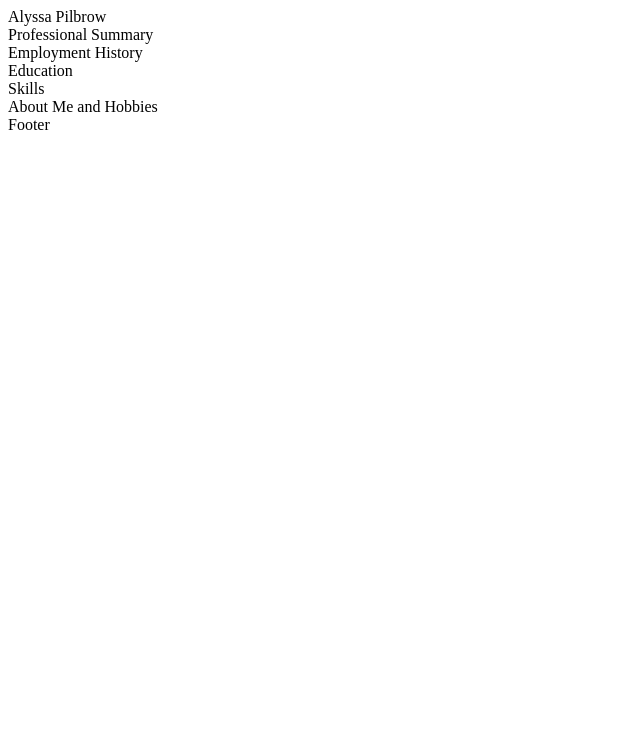
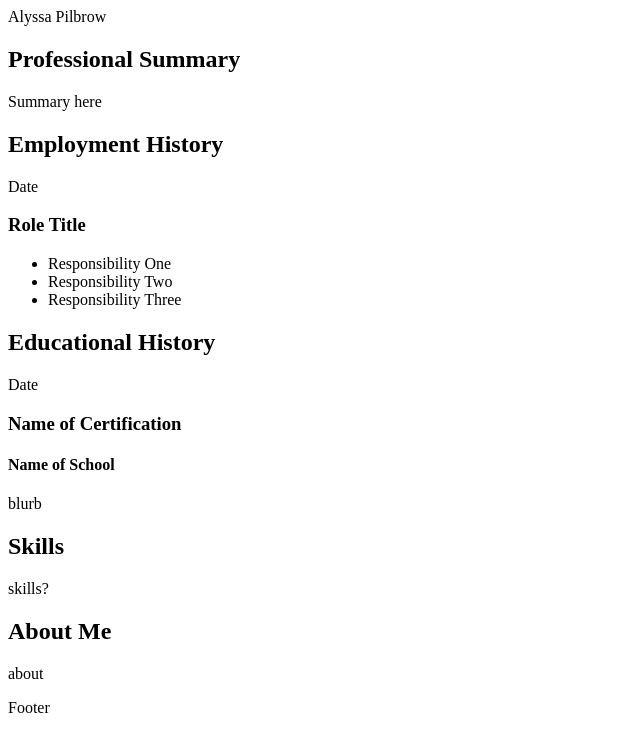
Before and after one commit to AMarieP/AMarieP.github.io, a plain HTML site: page index.html in a window 1280 px wide. Shown: the whole page, without its empty margins (0-640 px from the left). Drawn offline with Linux system fonts and the light colour scheme.

Commit message:
Set up classes and populate with initial data

```diff
--- a/index.html
+++ b/index.html
@@ -14,24 +14,45 @@
         </div>
     </header>
     <section>
+        <div class="main">
             <div>
-            Professional Summary
+                <h2>Professional Summary</h2>
+                <p>Summary here</p>
             </div>
+            <div class="employmentHistory">
+                <h2>Employment History</h2>
+                    <div class="employmentCard">
+                        <p>Date</p>
+                        <h3>Role Title</h3>
+                        <ul>
+                            <li>Responsibility One</li>
+                            <li>Responsibility Two</li>
+                            <li>Responsibility Three</li>
+                        </ul>
+                    </div>
+            </div>
+            <div class="educationalHistory">
+                <h2>Educational History</h2>
                     <div>
-            Employment History
+                        <p>Date</p>
+                        <h3>Name of Certification</h3>
+                        <h4>Name of School</h4>
+                        <p>blurb</p>
                     </div>
-        <div>
-            Education
+
             </div>
-    </section>
+        </div>
         <aside>
-        <div>
-            Skills
+            <div class="skills">
+                <h2>Skills</h2>
+                <p>skills?</p>
             </div>
-        <div>
-            About Me and Hobbies
+            <div class="aboutMe">
+                <h2>About Me</h2>
+                <p>about</p>
             </div>
         </aside>
+    </section>
     <footer>
         Footer
     </footer>
--- a/main.css
+++ b/main.css
@@ -0,0 +1,42 @@
+
+body{
+
+}
+
+h1 {
+
+};
+
+h2{
+
+};
+
+.main{
+
+}
+
+
+/* Employment History Section */
+.employmentHistory{
+
+}
+
+.employmentCard {
+
+};
+
+/* Educational History Section */
+
+/* Aside Section */
+
+aside {
+
+}
+
+.skills{
+
+}
+
+.aboutMe{
+
+}
```
Lines whose indentation alone changed are shown as unchanged.
